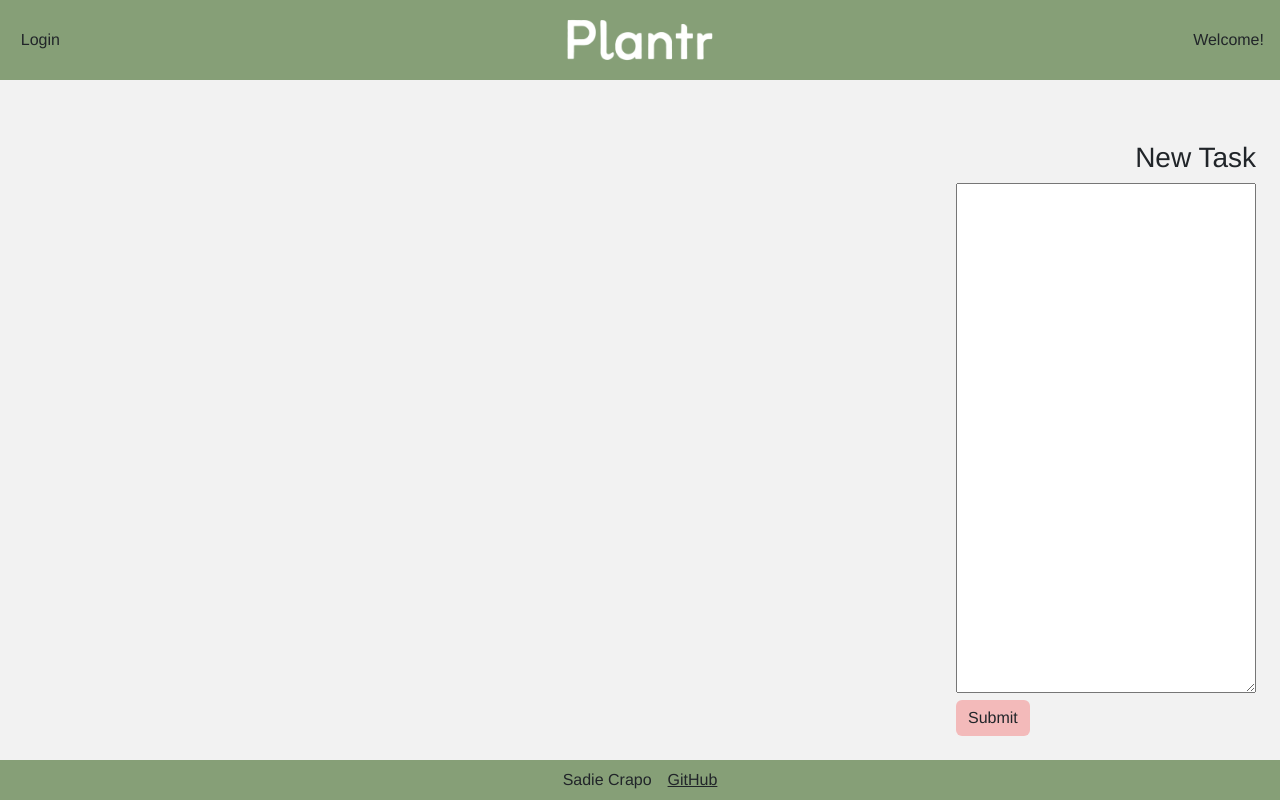
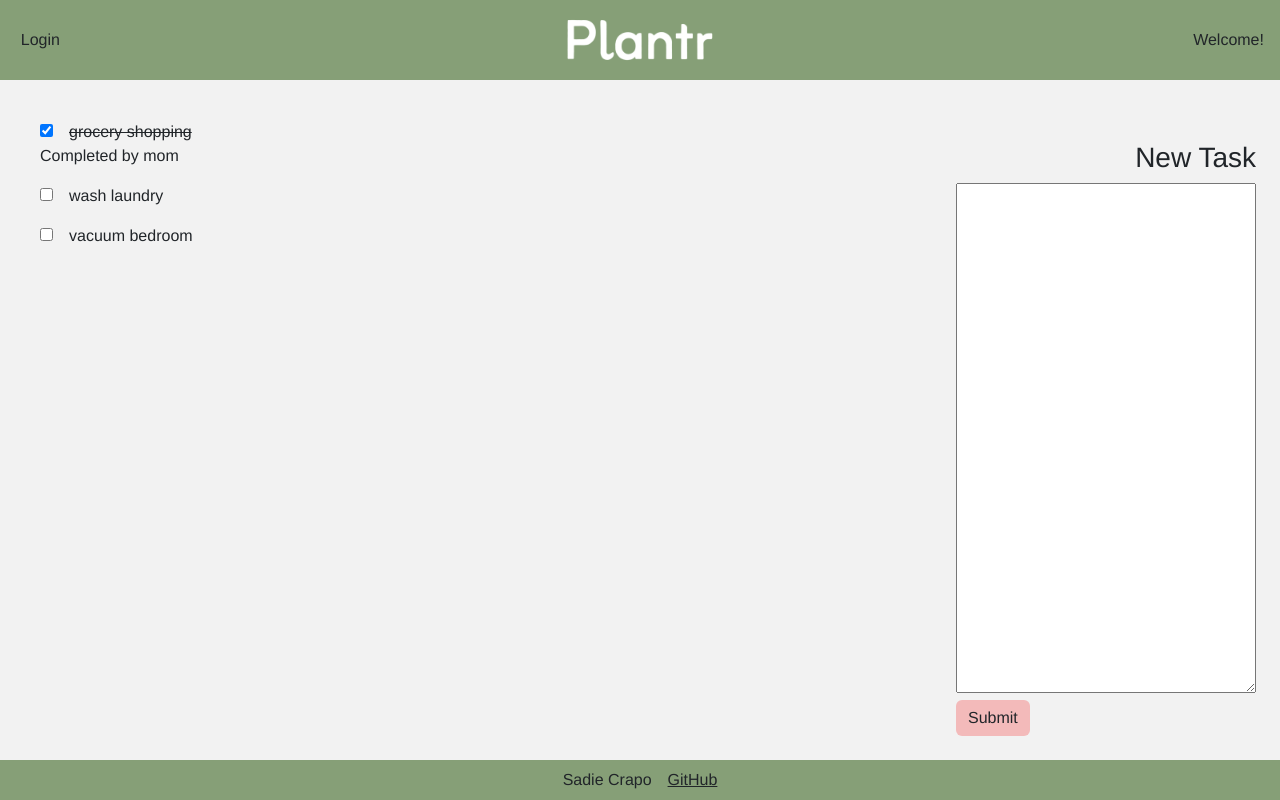
Before and after one commit to SadieCrapo/Startup, a React (Vite) app: page /field-guide in a window 1280 px wide. Built offline with nearby package versions, Linux system fonts and the light colour scheme.

Commit message:
Use useEffect to pre-load mock to-do list

```diff
--- a/src/app.jsx
+++ b/src/app.jsx
@@ -3,12 +3,14 @@ import 'bootstrap/dist/css/bootstrap.min.css';
 import './app.css';
 
 import { BrowserRouter, NavLink, Route, Routes } from 'react-router-dom';
+import { useEffect } from 'react';
 import { Login } from './login/login';
 import { Backpack } from './backpack/backpack';
 import { Field_Guide } from './field-guide/field-guide';
 import { Greenhouse } from './greenhouse/greenhouse';
 import { AuthState } from './login/authState';
 import { PlantingState } from './greenhouse/plantingState';
+import { ListItem } from './field-guide/list-item';
 
 export default function App() {
     const [userName, setUserName] = React.useState(localStorage.getItem('userName') || null);
@@ -51,6 +53,18 @@ export default function App() {
         localStorage.setItem('test', test);
         setTest("userName");
     }
+
+    useEffect(() => {
+        setTimeout(() => {
+            var groceries = new ListItem("grocery shopping", true, "mom");
+            var laundry = new ListItem("wash laundry");
+            var vacuum = new ListItem("vacuum bedroom");
+
+            const fakeTodoList = [groceries, laundry, vacuum];
+            setList(fakeTodoList);
+            console.log(fakeTodoList);
+        }, 1000);
+      }, []);
 
     return (
         <BrowserRouter>
--- a/src/field-guide/list-component.jsx
+++ b/src/field-guide/list-component.jsx
@@ -30,7 +30,6 @@ export const ListComponent = ({ listItem, increaseInventory }) => {
                 <span className={listItem.completed ? "completed-task list-item-text" : "list-item-text"}>{listItem.text}</span>
                 <br />
                 {listItem.completed && <span>Completed by {listItem.completedUser}</span>}
-                <span></span>
             </p>
             {/* <img src={plant.imageUrl} alt="A plant growing in a pot" /> */}
         </div>
--- a/src/field-guide/list-item.js
+++ b/src/field-guide/list-item.js
@@ -1,13 +1,13 @@
 export class ListItem {
-    constructor(text, completed=false) {
+    constructor(text, completed=false, completedUser="") {
         this.text = text;
         this.completed = completed;
-        this.completedUser = "";
+        this.completedUser = completedUser;
     }
 
     toggleComplete() {
         this.completed = !this.completed;
-        if (this.completed) {
+        if (this.completed && !this.completedUser) {
             this.completedUser=localStorage.getItem("userName");
         }
     }
```
